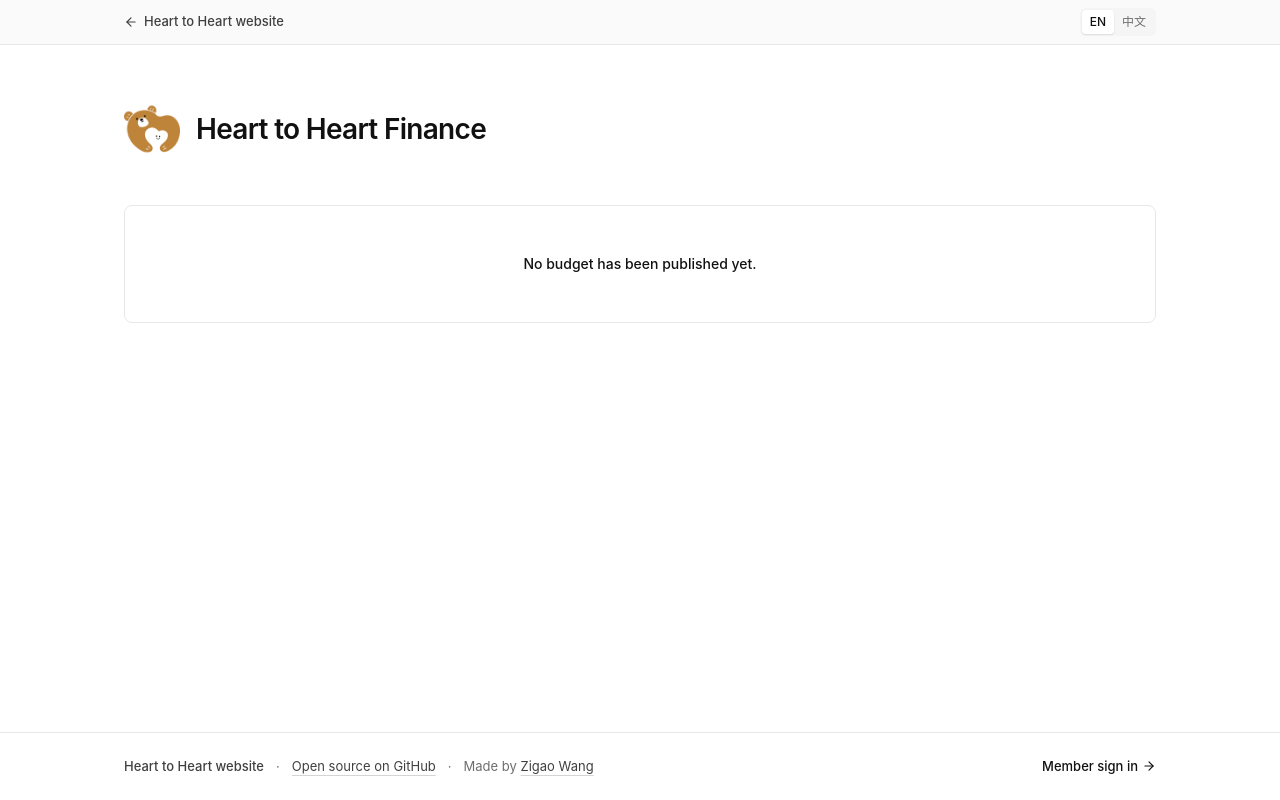
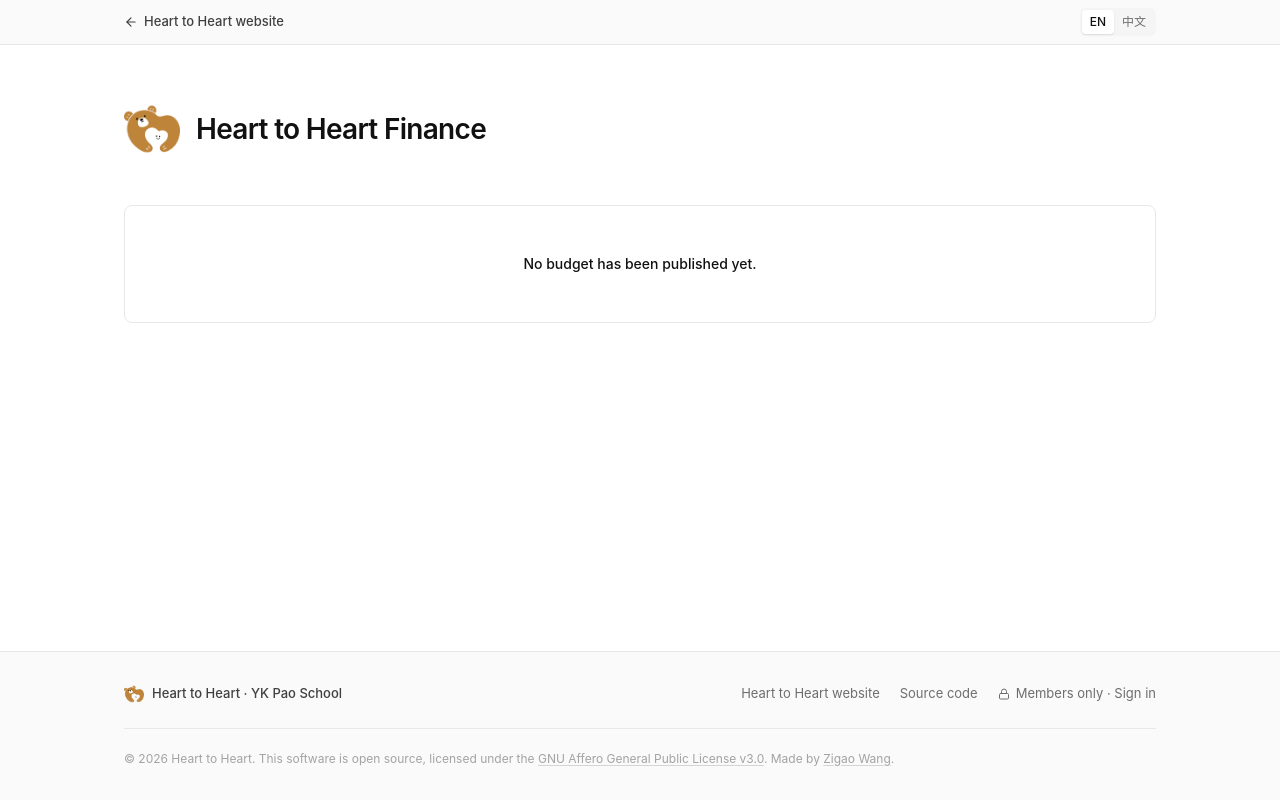
Before and after one commit to ZigaoWang/h2h-finance, a Next.js app: page / in a window 1280 px wide. Built offline with nearby package versions, Linux system fonts and the light colour scheme; no server answers; the database is empty.

Commit message:
feat: quieter footer with the license, source code and a members-only sign-in link

```diff
--- a/messages/en.json
+++ b/messages/en.json
@@ -436,11 +436,9 @@
   "home": {
     "private": "The accounts aren't public at the moment.",
     "noYear": "No budget has been published yet.",
-    "signIn": "Member sign in",
+    "signIn": "Members only · Sign in",
     "openDashboard": "Open dashboard",
-    "mainSite": "Heart to Heart website",
-    "madeBy": "Made by <link>Zigao Wang</link>",
-    "openSource": "Open source on GitHub"
+    "mainSite": "Heart to Heart website"
   },
   "allExpenses": {
     "title": "All expenses",
@@ -449,5 +447,12 @@
     "member": "Member",
     "everyone": "Everyone",
     "summary": "{count, plural, one {# expense} other {# expenses}} · {total} approved"
+  },
+  "footer": {
+    "label": "Footer",
+    "club": "Heart to Heart · YK Pao School",
+    "website": "Heart to Heart website",
+    "source": "Source code",
+    "legal": "© {year} Heart to Heart. This software is open source, licensed under the <license>GNU Affero General Public License v3.0</license>. Made by <author>Zigao Wang</author>."
   }
 }
--- a/messages/zh.json
+++ b/messages/zh.json
@@ -436,11 +436,9 @@
   "home": {
     "private": "账目暂未公开。",
     "noYear": "尚未公布预算。",
-    "signIn": "成员登录",
+    "signIn": "仅限成员 · 登录",
     "openDashboard": "进入总览",
-    "mainSite": "心连心官网",
-    "madeBy": "由 <link>王子高</link> 制作",
-    "openSource": "GitHub 开源"
+    "mainSite": "心连心官网"
   },
   "allExpenses": {
     "title": "全部报销",
@@ -449,5 +447,12 @@
     "member": "成员",
     "everyone": "所有人",
     "summary": "共 {count} 笔 · 已批准 {total}"
+  },
+  "footer": {
+    "label": "页脚",
+    "club": "心连心 · 包玉刚实验学校",
+    "website": "心连心官网",
+    "source": "源代码",
+    "legal": "© {year} 心连心。本软件为开源软件，采用 <license>GNU Affero 通用公共许可证 v3.0</license> 授权。由 <author>王子高</author> 制作。"
   }
 }
--- a/src/app/page.tsx
+++ b/src/app/page.tsx
@@ -1,11 +1,10 @@
 import type { Metadata } from "next";
-import Link from "next/link";
-import { ArrowLeft, ArrowRight } from "lucide-react";
+import { ArrowLeft } from "lucide-react";
 import { getLocale, getTranslations } from "next-intl/server";
 import { DashboardBody } from "@/components/dashboard/dashboard-body";
 import { LocaleSwitch } from "@/components/locale-switch";
 import { LogoMark } from "@/components/logo";
-import { MadeBy } from "@/components/made-by";
+import { SiteFooter } from "@/components/site-footer";
 import { YearSwitch } from "@/components/year-switch";
 import { EmptyState, Panel } from "@/components/ui/card";
 import { getSessionUser } from "@/lib/auth/dal";
@@ -70,23 +69,7 @@ export default async function HomePage({ searchParams }: PageProps<"/">) {
         )}
       </main>
 
-      <footer className="border-t border-line">
-        <div className="mx-auto flex max-w-[1080px] flex-wrap items-center justify-between gap-4 px-4 py-6 sm:px-6">
-          <p className="flex flex-wrap items-center gap-x-3 gap-y-1 text-[13px] text-muted">
-            <a href="https://h2h.ykps.net" className="font-medium text-ink-2 hover:text-ink">
-              {t("home.mainSite")}
-            </a>
-            <span aria-hidden>·</span>
-            <MadeBy />
-          </p>
-          <div className="flex items-center gap-4">
-            <Link href={signedIn ? "/dashboard" : "/login"} className="inline-flex items-center gap-1 text-[13px] font-medium text-ink hover:underline hover:underline-offset-4">
-              {signedIn ? t("home.openDashboard") : t("home.signIn")}
-              <ArrowRight className="size-3.5" aria-hidden />
-            </Link>
-          </div>
-        </div>
-      </footer>
+      <SiteFooter signIn={{ href: signedIn ? "/dashboard" : "/login", label: signedIn ? t("home.openDashboard") : t("home.signIn") }} />
     </div>
   );
 }
--- a/src/components/auth-shell.tsx
+++ b/src/components/auth-shell.tsx
@@ -3,11 +3,10 @@ import Link from "next/link";
 import { getTranslations } from "next-intl/server";
 import { LocaleSwitch } from "@/components/locale-switch";
 import { LogoMark } from "@/components/logo";
-import { MadeBy } from "@/components/made-by";
+import { SiteFooter } from "@/components/site-footer";
 
 /** Centred layout for sign-in and first-run setup. */
 export async function AuthShell({ children }: { children: ReactNode }) {
-  const t = await getTranslations("home");
   const brand = await getTranslations("brand");
   return (
     <div className="flex min-h-dvh flex-col">
@@ -21,13 +20,7 @@ export async function AuthShell({ children }: { children: ReactNode }) {
       <main className="flex flex-1 items-start justify-center px-5 pt-[10vh] pb-20">
         <div className="w-full max-w-[360px]">{children}</div>
       </main>
-      <footer className="flex flex-wrap items-center justify-center gap-x-3 gap-y-1 px-5 py-6 text-[13px] text-muted">
-        <a href="https://h2h.ykps.net" className="font-medium text-ink-2 hover:text-ink">
-          {t("mainSite")}
-        </a>
-        <span aria-hidden>·</span>
-        <MadeBy />
-      </footer>
+      <SiteFooter />
     </div>
   );
 }
--- a/src/components/made-by.tsx
+++ /dev/null
@@ -1,27 +0,0 @@
-import { useTranslations } from "next-intl";
-
-export const REPOSITORY_URL = "https://github.com/ZigaoWang/h2h-finance";
-
-const link = "text-ink-2 underline decoration-line-strong underline-offset-4 hover:text-ink hover:decoration-ink";
-
-/** Credits and the source code link the AGPL asks every deployment to offer its users. */
-export function MadeBy() {
-  const t = useTranslations("home");
-  return (
-    <>
-      <a href={REPOSITORY_URL} className={link}>
-        {t("openSource")}
-      </a>
-      <span aria-hidden>·</span>
-      <span>
-        {t.rich("madeBy", {
-          link: (chunks) => (
-            <a href="https://www.zigao.wang" className={link}>
-              {chunks}
-            </a>
-          ),
-        })}
-      </span>
-    </>
-  );
-}
--- /dev/null
+++ b/src/components/site-footer.tsx
@@ -0,0 +1,59 @@
+import Link from "next/link";
+import { Lock } from "lucide-react";
+import { useTranslations } from "next-intl";
+import { LogoMark } from "@/components/logo";
+
+export const REPOSITORY_URL = "https://github.com/ZigaoWang/h2h-finance";
+const LICENSE_URL = "https://github.com/ZigaoWang/h2h-finance/blob/main/LICENSE";
+
+const quiet = "hover:text-ink transition-colors";
+
+/**
+ * A quiet footer: where the club lives, the source code (which the AGPL asks every deployment
+ * to offer), who made it and under what license.
+ */
+export function SiteFooter({ signIn }: { signIn?: { href: string; label: string } }) {
+  const t = useTranslations("footer");
+  const year = new Date().getFullYear();
+  return (
+    <footer className="mt-auto border-t border-line bg-[#fafafa]">
+      <div className="mx-auto max-w-[1080px] px-4 py-8 sm:px-6">
+        <div className="flex flex-col gap-4 sm:flex-row sm:items-center sm:justify-between">
+          <a href="https://h2h.ykps.net" className="inline-flex items-center gap-2 text-[13px] font-medium text-ink-2 hover:text-ink">
+            <LogoMark size={20} />
+            {t("club")}
+          </a>
+          <nav className="flex flex-wrap items-center gap-x-5 gap-y-2 text-[13px] text-muted" aria-label={t("label")}>
+            <a href="https://h2h.ykps.net" className={quiet}>
+              {t("website")}
+            </a>
+            <a href={REPOSITORY_URL} className={quiet}>
+              {t("source")}
+            </a>
+            {signIn && (
+              <Link href={signIn.href} className={`inline-flex items-center gap-1.5 ${quiet}`}>
+                <Lock className="size-3" aria-hidden />
+                {signIn.label}
+              </Link>
+            )}
+          </nav>
+        </div>
+        <p className="mt-6 border-t border-line pt-5 text-[12px] leading-relaxed text-faint">
+          {t.rich("legal", {
+            year,
+            license: (chunks) => (
+              <a href={LICENSE_URL} className="underline decoration-line-strong underline-offset-2 hover:text-muted">
+                {chunks}
+              </a>
+            ),
+            author: (chunks) => (
+              <a href="https://www.zigao.wang" className="underline decoration-line-strong underline-offset-2 hover:text-muted">
+                {chunks}
+              </a>
+            ),
+          })}
+        </p>
+      </div>
+    </footer>
+  );
+}
```
